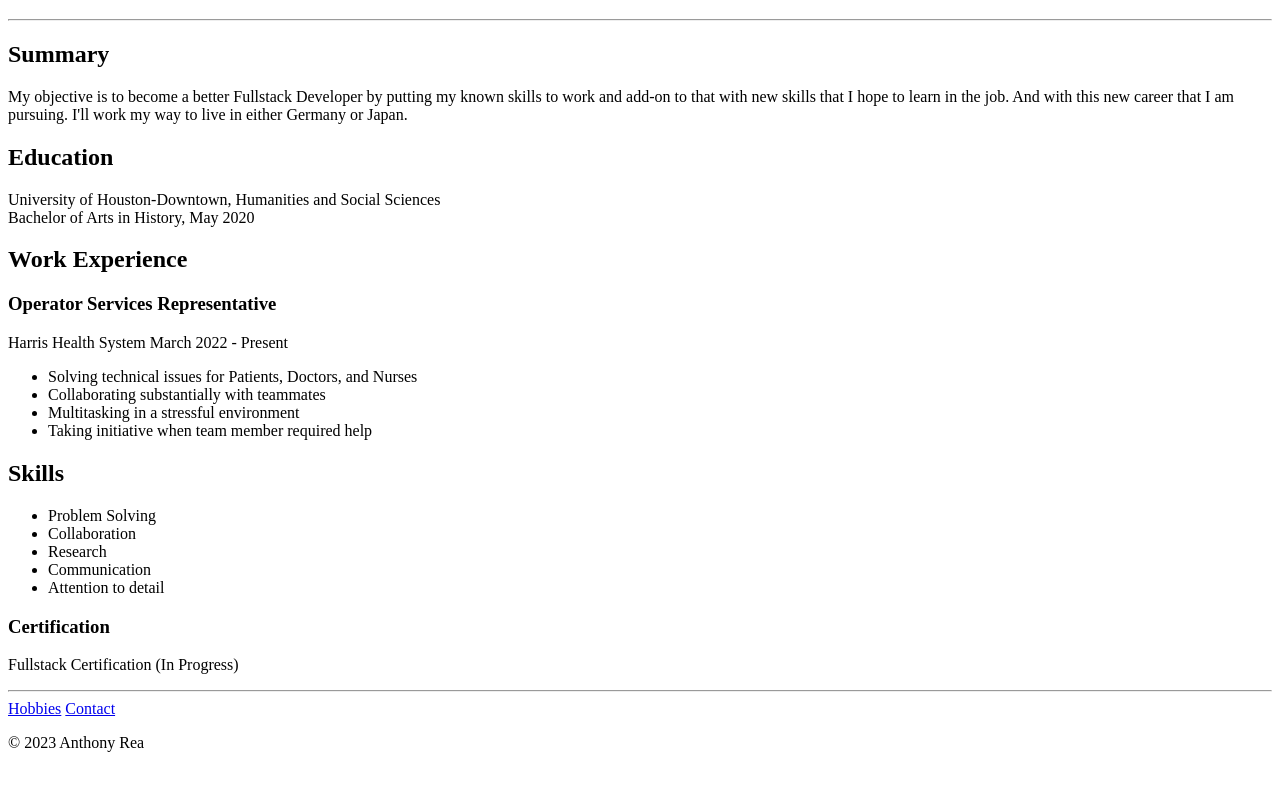
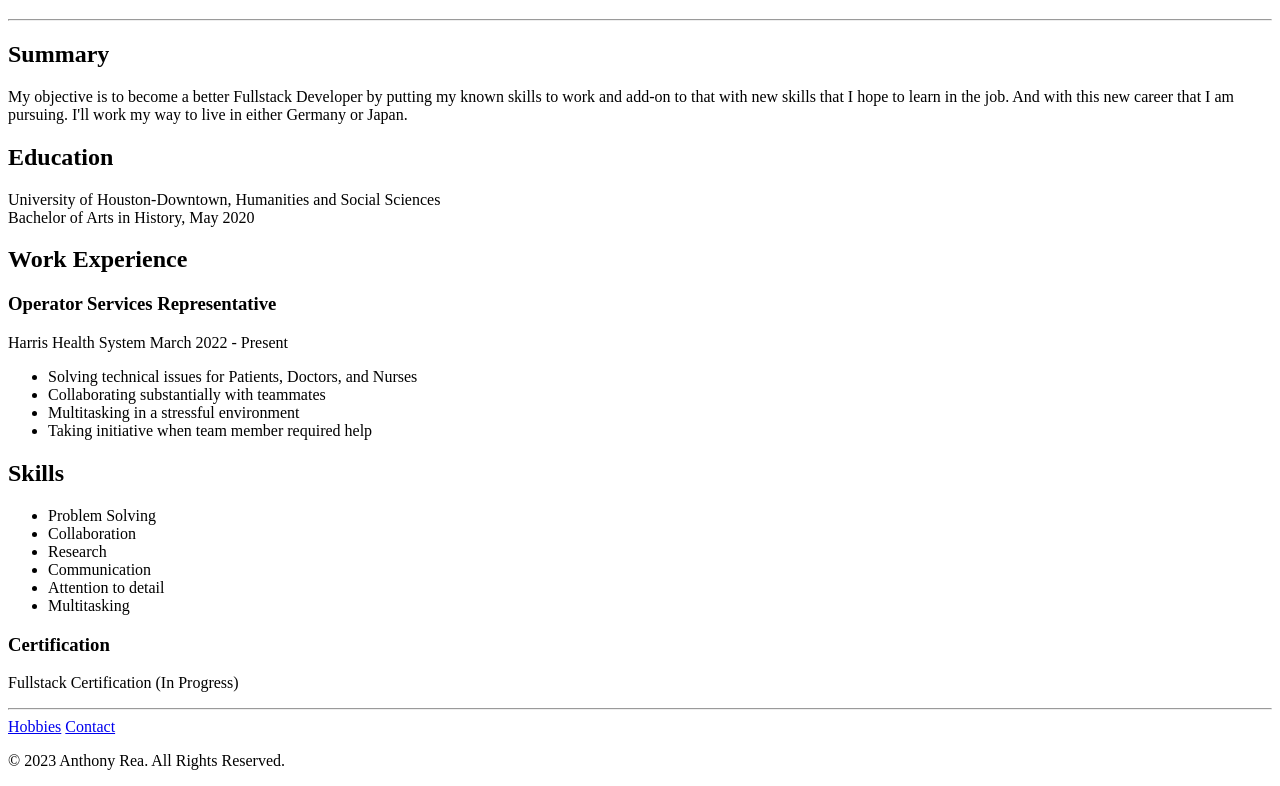
Before and after one commit to Reaaj/capstone1, a plain HTML site: page index.html in a window 1280 px wide. Shown: the part 323-1109 px from the top of the page. Drawn offline with Linux system fonts and the light colour scheme.

Commit message:
Add files via upload

```diff
--- a/index.html
+++ b/index.html
@@ -47,6 +47,7 @@
                 <li>Research</li>
                 <li>Communication</li>
                 <li>Attention to detail</li>
+                <li>Multitasking</li>
             </ul>
         </p>
 
@@ -59,7 +60,7 @@
         <a href="./contact.html">Contact</a>
 
         <footer>
-            <p>© 2023 Anthony Rea</p>
+            <p>© 2023 Anthony Rea. All Rights Reserved.</p>
         </footer>
     </body>
 </html>
```
